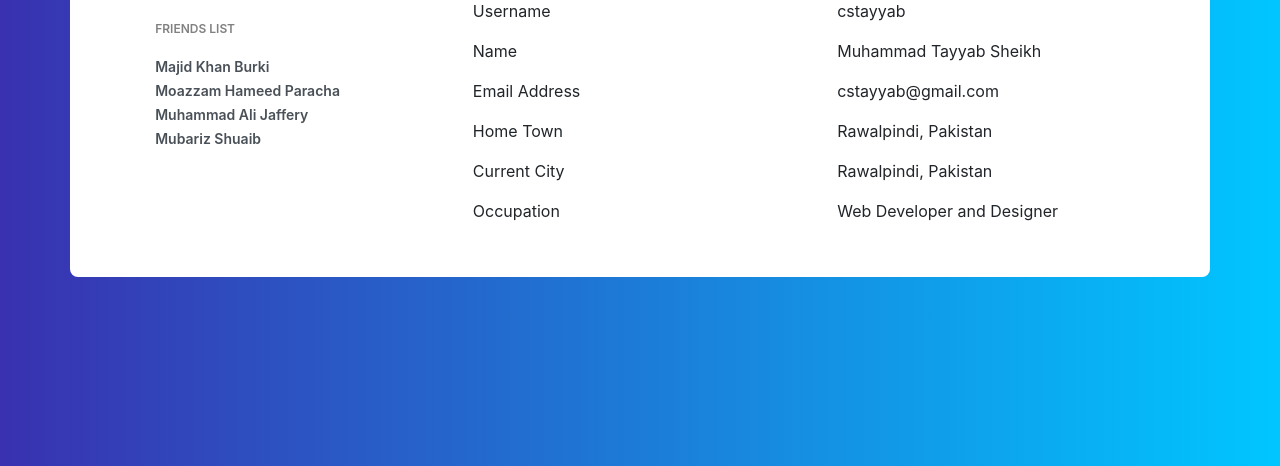
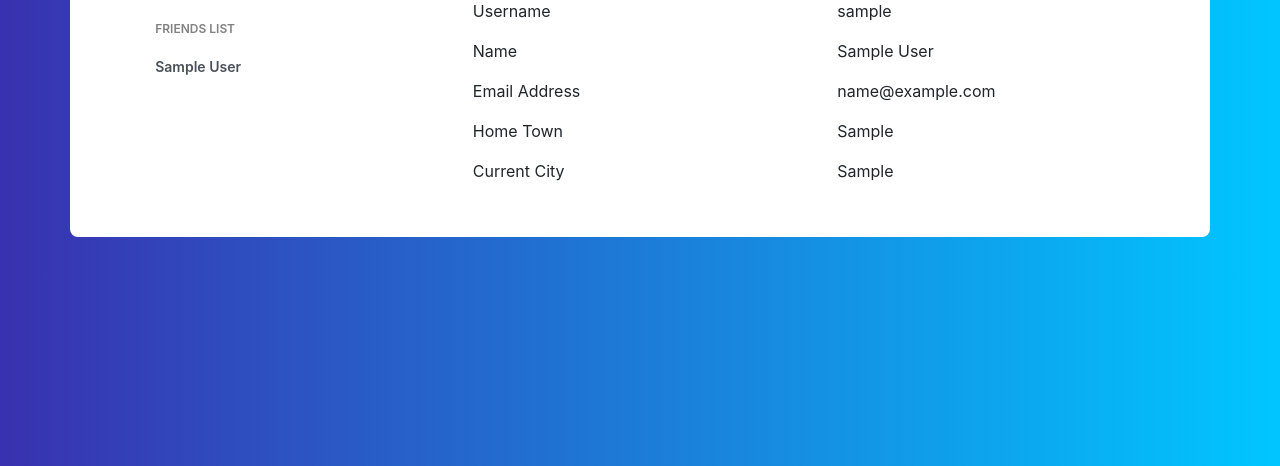
Before and after one commit to team5star/HighFive, a PHP site: page /views/profile.php in a window 1280 px wide. Shown: the part 334-800 px from the top of the page. Run offline with PHP 8.4, Linux system fonts and the light colour scheme; the visitor is signed in with stand-in values (Sample User, id 1); tables that the repository leaves empty hold one stand-in row (values such as "Sample post"); grey boxes marked "Sample" are stand-in pictures; a stand-in replaces the project's code that opens the database connection; some libraries are stand-ins or nearby versions.

Commit message:
Fully integrated profile.php Once more

```diff
--- a/views/profile.php
+++ b/views/profile.php
@@ -1,16 +1,28 @@
 <?php
 session_start();
 require_once __DIR__ . "/../controllers/user.php";
+$user = new UserController();
+if (isset($_SESSION['username']) && isset($_GET['friend'])) {
+    die(json_encode(["success" => $user->make_friend($_SESSION['username'], $_GET['friend'])]));
+}
+if (isset($_SESSION['username']) && isset($_GET['unfriend'])) {
+    die(json_encode(["success" => $user->unfriend($_SESSION['username'], $_GET['unfriend'])]));
+}
+$userinfo = [];
 extract($_GET);
-$user = new UserController();
-if(isset($username) && $user->username_exists($username)) {
-
+if (isset($username) && $user->username_exists($username)) {
+    $userinfo = $user->get_user_profile_by_username($username, true);
+} else if (isset($_SESSION['username'])) {
+    $userinfo = $user->get_user_profile_by_username($_SESSION['username'], true);
+} else {
+    header("location: login.php");
 }
 ?>
 <!DOCTYPE html>
 <html>
+
 <head>
-    <title>My Full Name - HighFive</title>
+    <title><?php echo $userinfo['firstname']; ?> - HighFive</title>
     <link href="//maxcdn.bootstrapcdn.com/bootstrap/4.1.1/css/bootstrap.min.css" rel="stylesheet" id="bootstrap-css">
     <script src="//maxcdn.bootstrapcdn.com/bootstrap/4.1.1/js/bootstrap.min.js"></script>
     <script src="//cdnjs.cloudflare.com/ajax/libs/jquery/3.2.1/jquery.min.js"></script>
@@ -89,42 +101,88 @@ if(isset($username) && $user->username_exists($username)) {
             <div class="row">
                 <div class="col-md-4">
                     <div class="profile-img">
-                        <img class="rounded-circle" src="https://avatars1.githubusercontent.com/u/29598866?s=400&v=4" alt="cstayyab" />
+                        <img class="rounded-circle" src="../images/profile_pics/<?php echo $userinfo['profile_pic']; ?>" alt="<?php echo $userinfo['username']; ?>" />
                     </div>
                 </div>
                 <div class="col-md-6">
                     <div class="profile-head">
                         <h5>
-                            Muhammad Tayyab Sheikh
+                            <?php echo $userinfo['firstname']; ?>
                         </h5>
                         <h6>
-                            Web Developer and Designer
+                            <?php echo $userinfo['occupation']; ?>
                         </h6>
+                        <p>
+                            <?php echo $userinfo['about']; ?>
+                        </p>
                     </div>
                 </div>
                 <div class="col-md-2">
-                    <input type="button" class="btn btn-primary" name="btnAddFriend" value="Add Friend" />
+                    <?php if (isset($_SESSION['username']) && $userinfo['username'] != $_SESSION['username']) {
+                        if ($user->are_friends($_SESSION['username'], $userinfo['username']) == false) { ?>
+                            <input type="button" class="btn btn-primary" id="btnAddFriend" name="btnAddFriend" value="Add Friend" />
+                            <script>
+                                $(() => {
+                                            $('#btnAddFriend').click(() => {
+                                                    $.getJSON("profile.php?friend=<?php echo $userinfo['username']; ?>", (data) => {
+                                                        if (data.success) {
+                                                            window.location.reload();
+                                                        }
+                                                    })
+                                                })
+                                            });
+                            </script>
+                        <?php } else { ?>
+                            <input type="button" class="btn btn-success" id="btnUnFriend" name="btnUnFriend" value="Friend" style="width: 10em;" />
+                            <script>
+                                $(() => {
+                                    $('#btnUnFriend').mouseenter(() => {
+                                        $('#btnUnFriend').toggleClass('btn-success');
+                                        $('#btnUnFriend').toggleClass('btn-danger');
+                                        $('#btnUnFriend').val("Unfriend");
+                                    })
+                                });
+                                $(() => {
+                                    $('#btnUnFriend').mouseleave(() => {
+                                        $('#btnUnFriend').toggleClass('btn-success');
+                                        $('#btnUnFriend').toggleClass('btn-danger');
+                                        $('#btnUnFriend').val("Friend");
+                                    })
+                                });
+                                $(() => {
+                                    $('#btnUnFriend').click(() => {
+                                        $.getJSON("profile.php?unfriend=<?php echo $userinfo['username']; ?>", (data) => {
+                                            if (data.success) {
+                                                window.location.reload();
+                                            }
+                                        })
+                                    })
+                                });
+                            </script>
+
+                        <?php }
+                } ?>
                 </div>
             </div>
             <div class="row">
                 <div class="col-md-4">
                     <div class="profile-friends">
                         <p>FRIENDS LIST</p>
-                        <a href="">Majid Khan Burki</a><br />
-                        <a href="">Moazzam Hameed Paracha</a><br />
-                        <a href="">Muhammad Ali Jaffery</a><br />
-                        <a href="">Mubariz Shuaib</a><br />
+                        <?php
+                        foreach ($userinfo['friends'] as $friend) {
+                            echo '<a href="profile.php?username=' . $friend['username'] . '">' . $friend['firstname'] . ' ' . $friend['lastname'] . '</a><br/>';
+                        }
+                        ?>
                     </div>
                 </div>
                 <div class="col-md-8">
-                    <div class="tab-content profile-tab" id="myTabContent">
-                        <div class="tab-pane fade show active" id="home" role="tabpanel" aria-labelledby="home-tab">
+                    <div class="profile-tab">
                         <div class="row">
                             <div class="col-md-6">
                                 <label>Username</label>
                             </div>
                             <div class="col-md-6">
-                                    <p>cstayyab</p>
+                                <p><?php echo $userinfo['username']; ?></p>
                             </div>
                         </div>
                         <div class="row">
@@ -132,7 +190,7 @@ if(isset($username) && $user->username_exists($username)) {
                                 <label>Name</label>
                             </div>
                             <div class="col-md-6">
-                                    <p>Muhammad Tayyab Sheikh</p>
+                                <p><?php echo $userinfo['firstname'] . " " . $userinfo['lastname']; ?></p>
                             </div>
                         </div>
                         <div class="row">
@@ -140,7 +198,7 @@ if(isset($username) && $user->username_exists($username)) {
                                 <label>Email Address</label>
                             </div>
                             <div class="col-md-6">
-                                    <p>cstayyab@gmail.com</p>
+                                <p><?php echo $userinfo['email']; ?></p>
                             </div>
                         </div>
                         <div class="row">
@@ -148,7 +206,7 @@ if(isset($username) && $user->username_exists($username)) {
                                 <label>Home Town</label>
                             </div>
                             <div class="col-md-6">
-                                    <p>Rawalpindi, Pakistan</p>
+                                <p><?php echo $userinfo['home_town']; ?></p>
                             </div>
                         </div>
                         <div class="row">
@@ -156,64 +214,7 @@ if(isset($username) && $user->username_exists($username)) {
                                 <label>Current City</label>
                             </div>
                             <div class="col-md-6">
-                                    <p>Rawalpindi, Pakistan</p>
-                                </div>
-                            </div>
-                            <div class="row">
-                                <div class="col-md-6">
-                                    <label>Occupation</label>
-                                </div>
-                                <div class="col-md-6">
-                                    <p>Web Developer and Designer</p>
-                                </div>
-                            </div>
-                        </div>
-                        <div class="tab-pane fade" id="profile" role="tabpanel" aria-labelledby="profile-tab">
-                            <div class="row">
-                                <div class="col-md-6">
-                                    <label>Experience</label>
-                                </div>
-                                <div class="col-md-6">
-                                    <p>Expert</p>
-                                </div>
-                            </div>
-                            <div class="row">
-                                <div class="col-md-6">
-                                    <label>Hourly Rate</label>
-                                </div>
-                                <div class="col-md-6">
-                                    <p>10$/hr</p>
-                                </div>
-                            </div>
-                            <div class="row">
-                                <div class="col-md-6">
-                                    <label>Total Projects</label>
-                                </div>
-                                <div class="col-md-6">
-                                    <p>230</p>
-                                </div>
-                            </div>
-                            <div class="row">
-                                <div class="col-md-6">
-                                    <label>English Level</label>
-                                </div>
-                                <div class="col-md-6">
-                                    <p>Expert</p>
-                                </div>
-                            </div>
-                            <div class="row">
-                                <div class="col-md-6">
-                                    <label>Availability</label>
-                                </div>
-                                <div class="col-md-6">
-                                    <p>6 months</p>
-                                </div>
-                            </div>
-                            <div class="row">
-                                <div class="col-md-12">
-                                    <label>Your Bio</label><br />
-                                    <p>Your detail description</p>
-                                </div>
+                                <p><?php echo $userinfo['current_city']; ?></p>
                             </div>
                         </div>
                     </div>
```
Lines whose indentation alone changed are shown as unchanged.
